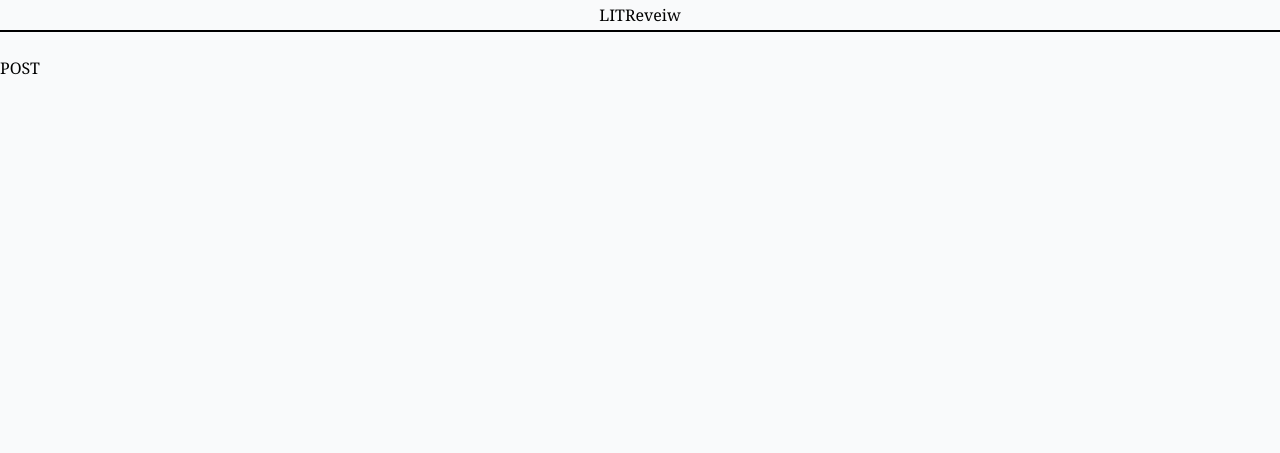
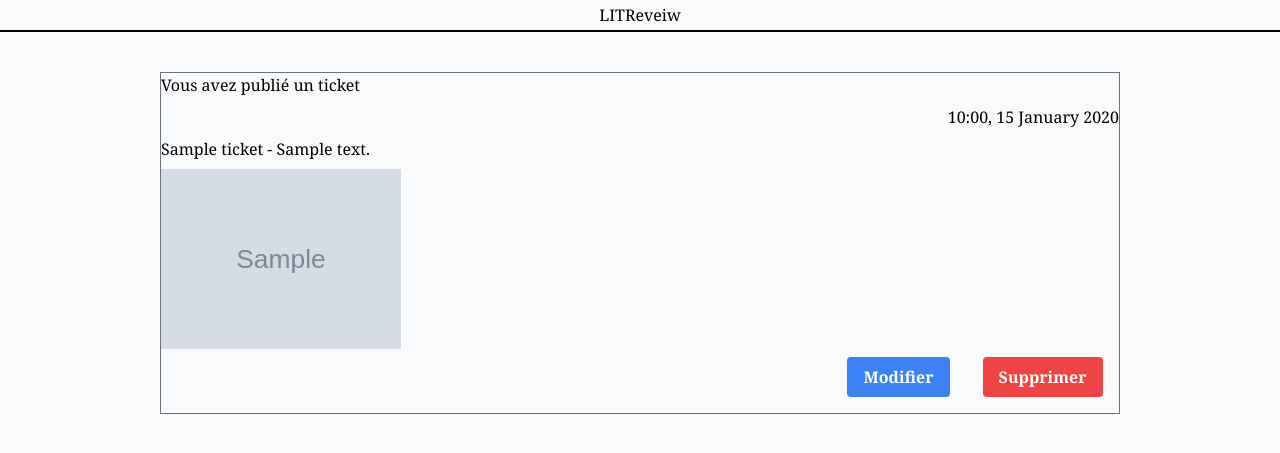
Before and after one commit to MickaelFioretti/LITRevu, a Django app: page /post/ in a window 1280 px wide. Shown: the top 453 px of the page. Run offline with Django 4.2, Linux system fonts and the light colour scheme; tables that the repository leaves empty hold one stand-in row (values such as "Sample post"); grey boxes marked "Sample" are stand-in pictures; some libraries are stand-ins or nearby versions.

Commit message:
save: save work

```diff
--- a/website/post/templates/post.html
+++ b/website/post/templates/post.html
@@ -1,5 +1,32 @@
 {% extends 'base.html' %} {% block content %}
-<div>
-    <h1>POST</h1>
+<div class="flex flex-col items-center mb-6">
+    {% for ticket in tickets %}
+    <div
+        class="flex flex-col items-center gap-2 w-9/12 mt-4 border border-gray-500"
+    >
+        <h2 class="self-start">Vous avez publié un ticket</h2>
+        <h3 class="self-end">{{ ticket.time_created }}</h3>
+        <h2 class="self-start">
+            {{ ticket.title }} - {{ ticket.description }}
+        </h2>
+        <img
+            class="self-start max-w-[15rem]"
+            src="{{ ticket.image.url }}"
+            alt="{{ ticket.title }}"
+        />
+        <div class="self-end flex justify-around w-[18rem] mb-4">
+            <button
+                class="bg-blue-500 hover:bg-blue-700 text-white font-bold py-2 px-4 rounded"
+            >
+                Modifier
+            </button>
+            <button
+                class="bg-red-500 hover:bg-red-700 text-white font-bold py-2 px-4 rounded"
+            >
+                Supprimer
+            </button>
+        </div>
+    </div>
+    {% endfor %}
 </div>
 {% endblock content %}
--- a/website/post/views.py
+++ b/website/post/views.py
@@ -1,5 +1,7 @@
 from django.shortcuts import render
 from django.views import View
+from ticket.models import Ticket
+from review.models import Review
 
 
 # Create your views here.
@@ -7,4 +9,17 @@ class PostPageView(View):
     template_name = "post.html"
 
     def get(self, request):
-        return render(request, self.template_name, context={})
+        tickets = Ticket.objects.all()
+        reviews = Review.objects.all()
+
+        # Change the format of the time_created field 13:14, 26 août 2020
+        for ticket in tickets:
+            ticket.time_created = ticket.time_created.strftime("%H:%M, %d %B %Y")
+
+        for review in reviews:
+            review.time_created = review.time_created.strftime("%H:%M, %d %B %Y")
+        return render(
+            request,
+            self.template_name,
+            context={"tickets": tickets, "reviews": reviews},
+        )
--- a/website/theme/static_src/tailwind.config.js
+++ b/website/theme/static_src/tailwind.config.js
@@ -39,7 +39,7 @@ module.exports = {
          * Python: If you use Tailwind CSS classes in Python, uncomment the following line
          * and make sure the pattern below matches your project structure.
          */
-        "../../**/*.py",
+        //"../../**/*.py",
     ],
     theme: {
         extend: {},
--- a/website/website/settings.py
+++ b/website/website/settings.py
@@ -11,6 +11,7 @@ https://docs.djangoproject.com/en/4.2/ref/settings/
 """
 
 from pathlib import Path
+import os
 
 # Build paths inside the project like this: BASE_DIR / 'subdir'.
 BASE_DIR = Path(__file__).resolve().parent.parent
@@ -145,6 +146,6 @@ LOGIN_REDIRECT_URL = "acceuil"
 
 LOGOUT_REDIRECT_URL = LOGIN_URL
 
-MEDIA_ROOT = BASE_DIR / "media"
+MEDIA_ROOT = os.path.join(BASE_DIR, "media")
 
 MEDIA_URL = "/media/"
--- a/website/website/urls.py
+++ b/website/website/urls.py
@@ -6,6 +6,8 @@ import ticket.views
 import review.views
 import post.views
 from django.contrib.auth.views import LogoutView
+from django.conf import settings
+from django.conf.urls.static import static
 
 urlpatterns = [
     path("admin/", admin.site.urls),
@@ -37,3 +39,7 @@ urlpatterns = [
         name="post",
     ),
 ]
+
+
+if settings.DEBUG:
+    urlpatterns += static(settings.MEDIA_URL, document_root=settings.MEDIA_ROOT)
```
